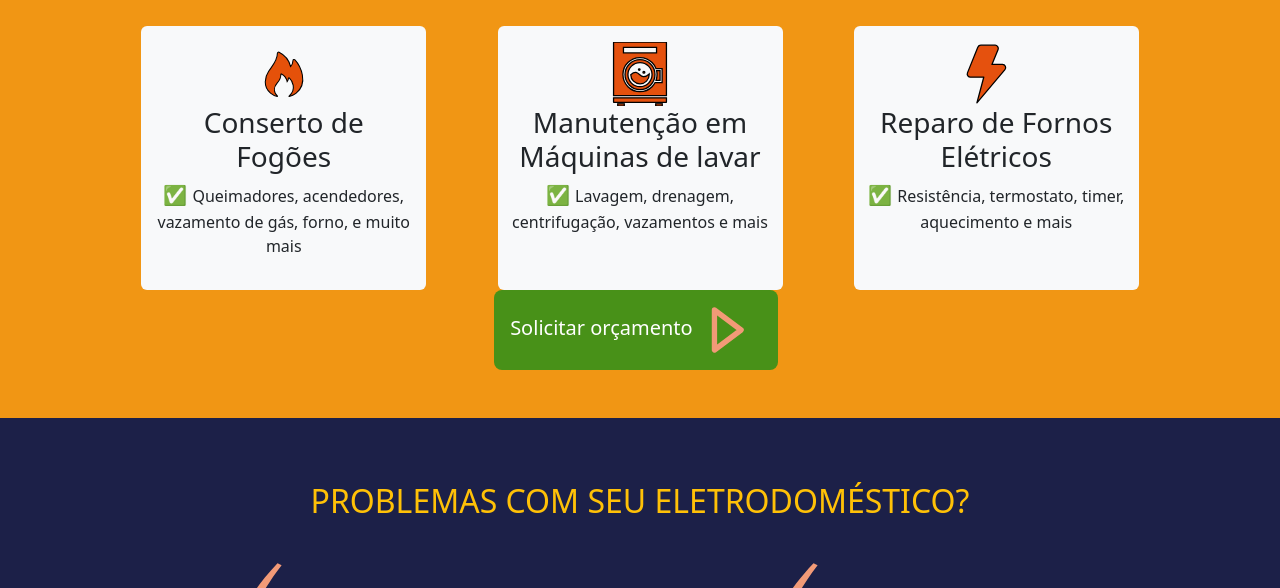
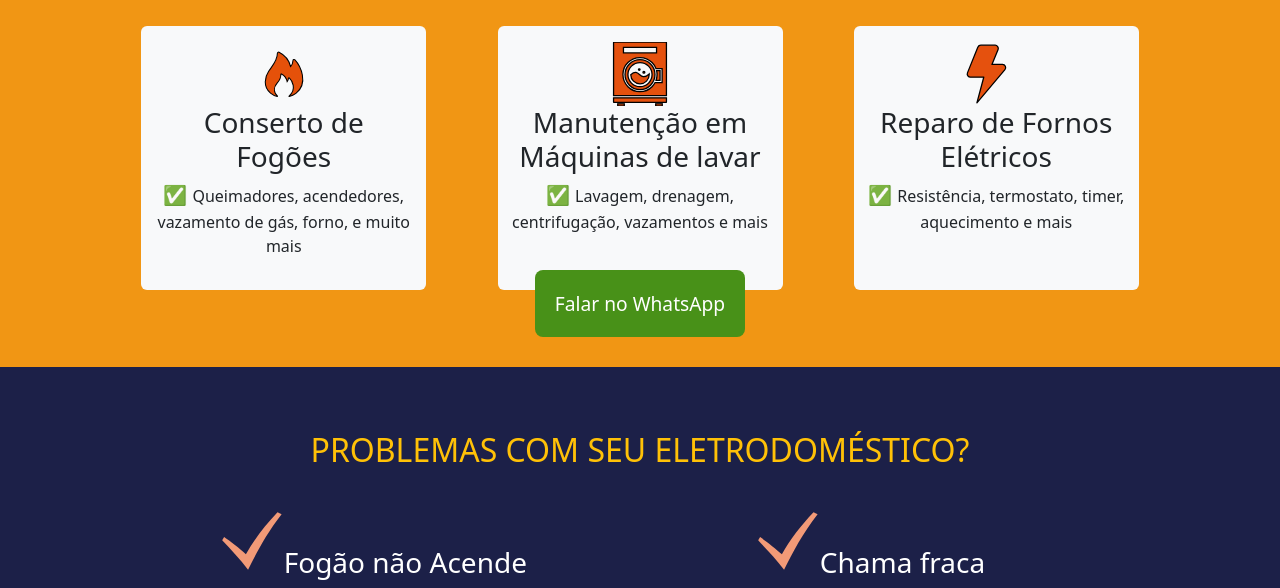
Before and after one commit to Luiz-F-Brogiato/landingpage-manutencao, a plain HTML site: page index.html in a window 1280 px wide. Shown: the part 512-1100 px from the top of the page. Drawn offline with nearby package versions, Linux system fonts and the light colour scheme.

Commit message:
Resolvido problema de botão inativo

```diff
--- a/assets/css/style.css
+++ b/assets/css/style.css
@@ -62,7 +62,6 @@ a.btn:hover {
   font-weight: 600;
 }
 
-/* Focus: remove outline and make any <i> children transparent */
 .btn:focus,
 button:focus,
 input[type="button"]:focus,
@@ -110,3 +109,20 @@ a.btn:focus i {
 .confirm h3::before {
   content: url(/assets/img/check-mark-svgrepo-com.svg);
 }
+
+#onlybutton {
+  background-color: var(--btn-normal);
+  color: var(--btn-normal-text);
+  border: none;
+  padding: 20px;
+  border-radius: 8px;
+  font-size: 1.2em;
+  text-decoration: none;
+  transition: 0.4s ease;
+}
+
+#onlybutton:hover {
+  background-color: var(--btn-active);
+  color: var(--btn-normal-text);
+  font-weight: 600;
+}
--- a/index.html
+++ b/index.html
@@ -25,7 +25,7 @@
         </div>
         <p class="text-light">+100 serviços realizados</p>
         <p class="text-light">Atendimento em Domicílio</p>
-        <a href="https://wa.me/5544997196232" class="btn btn-lg" target="_blank" rel="noopener" style="background-color: #489118;"><img src="/assets/img/whatsapp.svg" class="img-fluid px-1 me-2" alt="">Chamar no whatsapp</a>
+        <a href="https://wa.me/554497545871" class="btn btn-lg" target="_blank" rel="noopener" style="background-color: #489118;"><img src="/assets/img/whatsapp.svg" class="img-fluid px-1 me-2" alt="">Chamar no whatsapp</a>
       </div>
     </section>
 
@@ -51,7 +51,9 @@
             <p>Resistência, termostato, timer, aquecimento e mais</p>
           </div>
         </div>
-        <btn href="https://wa.me/5544997196232" class="btn btn-lg px-3 me-2 py-">Solicitar orçamento <svg fill="#000000" width="64px" height="64px" viewBox="-2.4 -2.4 28.80 28.80" id="next" data-name="Line Color" xmlns="http://www.w3.org/2000/svg" class="icon line-color" transform="rotate(0)"><g id="SVGRepo_bgCarrier" stroke-width="0"></g><g id="SVGRepo_tracerCarrier" stroke-linecap="round" stroke-linejoin="round" stroke="#CCCCCC" stroke-width="0.048"></g><g id="SVGRepo_iconCarrier"><path id="primary" d="M17,12,5,21V3Z" style="fill: none; stroke: #f29a77; stroke-linecap: round; stroke-linejoin: round; stroke-width:2.4;"></path></g></svg></btn>
+        <a href="https://wa.me/554497545871" id="onlybutton" target="_blank">
+Falar no WhatsApp
+</a>
       </div>
     </section>
 
@@ -104,7 +106,7 @@
             </div>
           </div>
         </div>
-        <a href="https://wa.me/5544997196232" id="why" class="btn btn-lg text-light" target="_blank" rel="noopener"><img src="/assets/img/whatsapp.svg" class="img-fluid px-1 me-2" alt="">(44) 99719-6232</a>
+        <a href="https://wa.me/554497545871" id="why" class="btn btn-lg text-light" target="_blank" rel="noopener"><img src="/assets/img/whatsapp.svg" class="img-fluid px-1 me-2" alt="">(44) 99719-6232</a>
       </div>
     </section>
 
```
